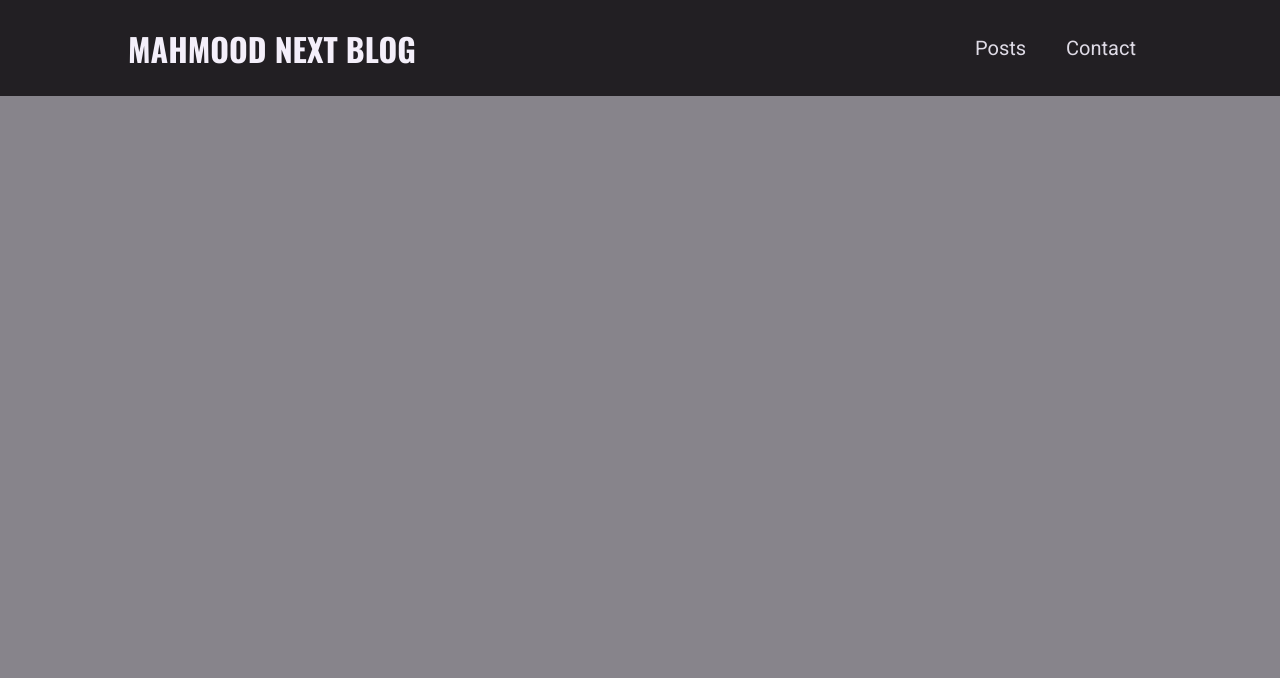
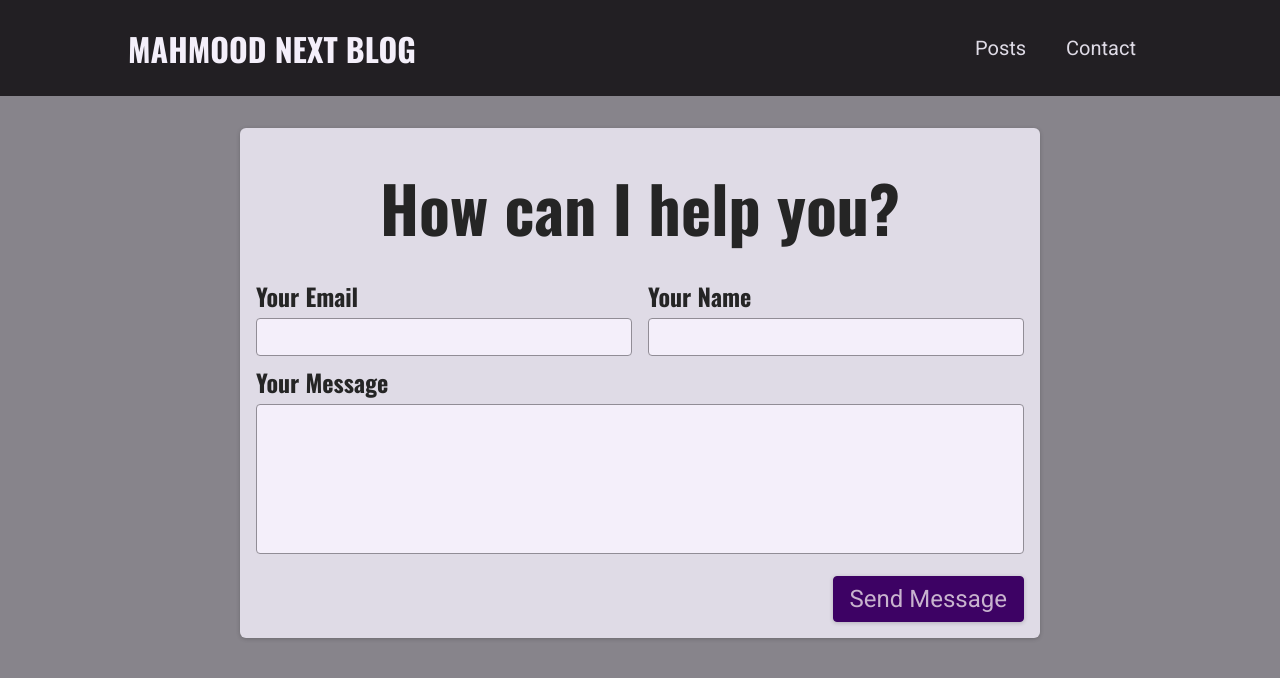
Before and after one commit to mahmood-kn/next-course-project, a Next.js app: page /contact in a window 1280 px wide. Shown: the top 678 px of the page. Built offline with nearby package versions, Linux system fonts and the light colour scheme.

Commit message:
contact form component and api basics

```diff
--- /dev/null
+++ b/components/contact/contact-form.js
@@ -0,0 +1,30 @@
+import classes from './contact-form.module.css';
+
+const ContactForm = () => {
+  return (
+    <section className={classes.contact}>
+      <h1>How can I help you?</h1>
+      <form className={classes.form}>
+        <div className={classes.controls}>
+          <div className={classes.control}>
+            <label htmlFor='email'>Your Email</label>
+            <input type='email' id='email' required />
+          </div>
+          <div className={classes.control}>
+            <label htmlFor='name'>Your Name</label>
+            <input type='text' id='name' required />
+          </div>
+        </div>
+        <div className={classes.control}>
+          <label htmlFor='message'>Your Message</label>
+          <textarea rows='5' id='message'></textarea>
+        </div>
+        <div className={classes.actions}>
+          <button>Send Message</button>
+        </div>
+      </form>
+    </section>
+  );
+};
+
+export default ContactForm;
--- /dev/null
+++ b/components/contact/contact-form.module.css
@@ -0,0 +1,73 @@
+.contact {
+  margin: var(--size-8) auto;
+  border-radius: 6px;
+  background-color: var(--color-grey-100);
+  width: 90%;
+  max-width: 50rem;
+  padding: var(--size-4);
+  box-shadow: 0 1px 4px rgba(0, 0, 0, 0.2);
+  font-size: var(--size-6);
+}
+
+.contact h1 {
+  font-size: var(--size-8);
+  margin: var(--size-4) 0;
+  text-align: left;
+}
+
+.form label {
+  display: block;
+  font-family: 'Oswald', sans-serif;
+  font-weight: bold;
+  margin: var(--size-2) 0 var(--size-1) 0;
+}
+
+.form input,
+.form textarea {
+  font: inherit;
+  padding: var(--size-1);
+  border-radius: 4px;
+  width: 100%;
+  border: 1px solid var(--color-grey-400);
+  background-color: var(--color-grey-50);
+  resize: none;
+}
+
+.controls {
+  display: flex;
+  column-gap: 1rem;
+  flex-wrap: wrap;
+}
+
+.control {
+  flex: 1;
+  min-width: 10rem;
+}
+
+.actions {
+  margin-top: var(--size-4);
+  text-align: right;
+}
+
+.form button {
+  font: inherit;
+  cursor: pointer;
+  background-color: var(--color-primary-700);
+  border: 1px solid var(--color-primary-700);
+  padding: var(--size-2) var(--size-4);
+  border-radius: 4px;
+  color: var(--color-primary-50);
+  box-shadow: 0 1px 4px rgba(0, 0, 0, 0.2);
+}
+
+.form button:hover {
+  background-color: var(--color-primary-500);
+  border-color: var(--color-primary-500);
+}
+
+@media (min-width: 768px) {
+  .contact h1 {
+    font-size: var(--size-16);
+    text-align: center;
+  }
+}
--- /dev/null
+++ b/pages/api/contact.js
@@ -0,0 +1,28 @@
+function handler(req, res) {
+  if (req.method === 'POST') {
+    const { email, name, message } = req.body;
+
+    if (
+      !email ||
+      !email.includes('@') ||
+      !name ||
+      name.trim() === '' ||
+      !message ||
+      message.trim() === ''
+    ) {
+      res.status(422).json({ message: 'Invalid input.' });
+      return;
+    }
+    const newMessage = {
+      email,
+      name,
+      message,
+    };
+    console.log(newMessage);
+    res
+      .status(201)
+      .json({ message: 'Successfully stored message!', message: newMessage });
+  }
+}
+
+export default handler;
--- a/pages/contact/index.js
+++ b/pages/contact/index.js
@@ -1,7 +1,7 @@
-import React from 'react';
+import ContactForm from '../../components/contact/contact-form';
 
 const ContactPage = () => {
-  return <div></div>;
+  return <ContactForm />;
 };
 
 export default ContactPage;
```
